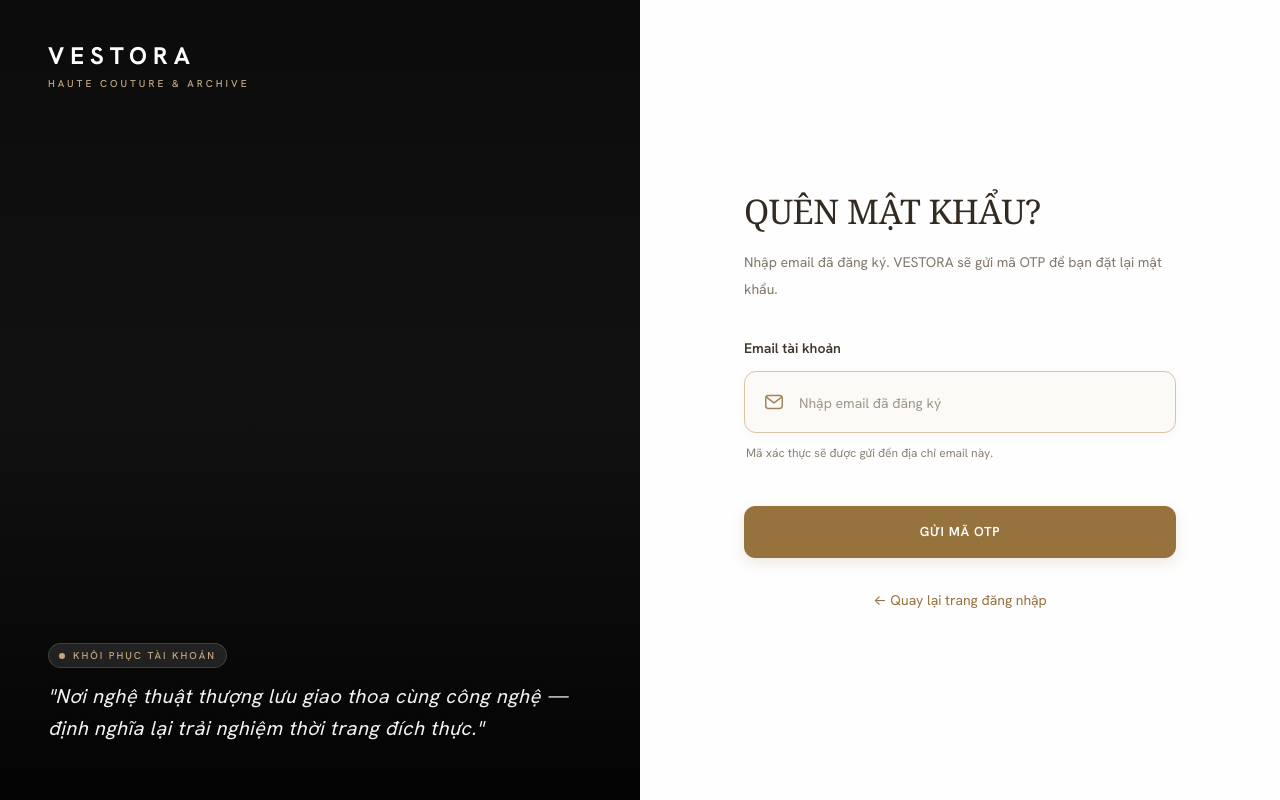
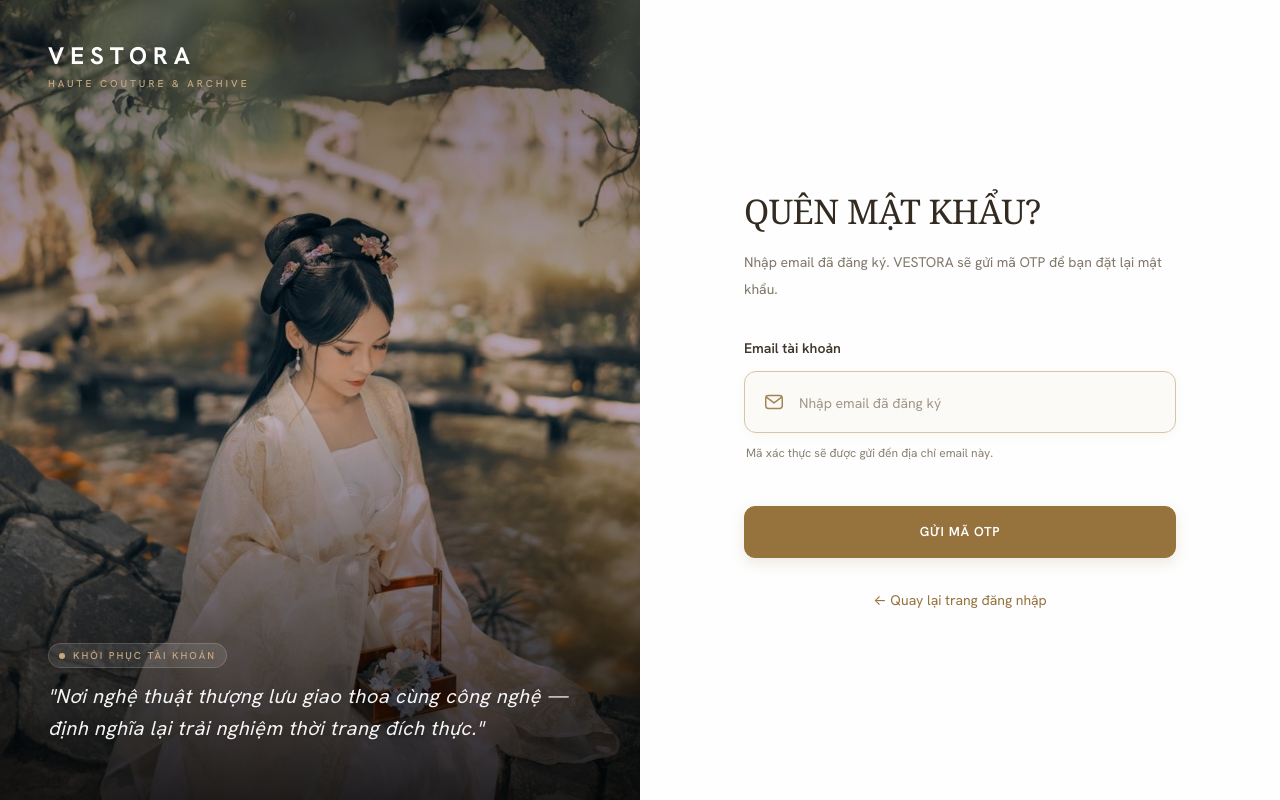
Before and after one commit to KieuDucManh-IT/Sep490, a React (Create React App) app in the folder frontend/: page /forgot-password in a window 1280 px wide. Built offline with nearby package versions, Linux system fonts and the light colour scheme; no server answers.

Commit message:
Add Image

```diff
--- a/frontend/src/components/AuthLayout.js
+++ b/frontend/src/components/AuthLayout.js
@@ -1,17 +1,14 @@
-import React from 'react';
-import '../styles/AuthLayout.css';
+import React from "react";
+import "../styles/AuthLayout.css";
 
-/**
- * AuthLayout — Shared layout wrapper for all authentication pages.
- * Left panel: Brand imagery with gradient overlay, logo, and quote.
- * Right panel: Form content (children).
- */
+const BRAND_IMAGE =
+  `${process.env.PUBLIC_URL || ""}/images/auth/auth-1.jpg`;
+
 const AuthLayout = ({
   children,
-  brandImageSrc,
-  badgeText = 'ATELIER PRIVÉ PROTECTION',
+  badgeText = "ATELIER PRIVÉ PROTECTION",
   quoteText = '"Nơi nghệ thuật thượng lưu giao thoa cùng công nghệ — định nghĩa lại trải nghiệm thời trang đích thực."',
-  logoSubtitle = 'HAUTE COUTURE & ARCHIVE',
+  logoSubtitle = "HAUTE COUTURE & ARCHIVE",
   footerText,
   footerSubText,
   showTopSpacer = false,
@@ -19,43 +16,55 @@ const AuthLayout = ({
 }) => {
   return (
     <div className="auth-layout">
-      {/* === Left Brand Panel === */}
       <section className="auth-brand" aria-label="Vestora Brand">
-        {/* Background Image */}
-        {brandImageSrc && (
-          <img
-            className="auth-brand__image"
-            src={brandImageSrc}
-            alt="Vestora haute couture editorial"
-            loading="eager"
-          />
-        )}
+        <img
+          className="auth-brand__image"
+          src={BRAND_IMAGE}
+          alt="Thời trang Vestora"
+          loading="eager"
+        />
 
-        {/* Gradient Overlay */}
-        <div className="auth-brand__overlay" aria-hidden="true" />
+        <div
+          className="auth-brand__overlay"
+          aria-hidden="true"
+        />
 
-        {/* Logo */}
-        <a href="/" className="auth-brand__logo" aria-label="Trang chủ Vestora">
-          <span className="auth-brand__logo-name">VESTORA</span>
-          <span className="auth-brand__logo-tagline">{logoSubtitle}</span>
+        <a
+          href="/"
+          className="auth-brand__logo"
+          aria-label="Trang chủ Vestora"
+        >
+          <span className="auth-brand__logo-name">
+            VESTORA
+          </span>
+
+          <span className="auth-brand__logo-tagline">
+            {logoSubtitle}
+          </span>
         </a>
 
-        {/* Bottom Quote Area */}
         <div className="auth-brand__bottom">
-          {/* Badge Pill */}
           <div className="auth-brand__badge">
-            <span className="auth-brand__badge-dot" aria-hidden="true" />
-            <span className="auth-brand__badge-text">{badgeText}</span>
+            <span
+              className="auth-brand__badge-dot"
+              aria-hidden="true"
+            />
+
+            <span className="auth-brand__badge-text">
+              {badgeText}
+            </span>
           </div>
 
-          {/* Blockquote */}
-          <blockquote className="auth-brand__quote">{quoteText}</blockquote>
+          <blockquote className="auth-brand__quote">
+            {quoteText}
+          </blockquote>
         </div>
       </section>
 
-      {/* === Right Form Panel === */}
-      <section className="auth-form-panel" aria-label="Authentication Form">
-        {/* Top Spacer */}
+      <section
+        className="auth-form-panel"
+        aria-label="Authentication Form"
+      >
         {showTopSpacer && (
           <div className="auth-form-panel__top-spacer">
             {topSpacerContent || (
@@ -66,14 +75,25 @@ const AuthLayout = ({
           </div>
         )}
 
-        {/* Main Form Wrapper */}
-        <div className="auth-form-wrapper">{children}</div>
+        <div className="auth-form-wrapper">
+          {children}
+        </div>
 
-        {/* Footer */}
         {footerText && (
-          <footer className={`auth-footer ${footerSubText ? 'auth-footer--bordered' : ''}`}>
-            <p className="auth-footer__text">{footerText}</p>
-            {footerSubText && <p className="auth-footer__sub">{footerSubText}</p>}
+          <footer
+            className={`auth-footer ${
+              footerSubText ? "auth-footer--bordered" : ""
+            }`}
+          >
+            <p className="auth-footer__text">
+              {footerText}
+            </p>
+
+            {footerSubText && (
+              <p className="auth-footer__sub">
+                {footerSubText}
+              </p>
+            )}
           </footer>
         )}
       </section>
```
Also changed, not shown: frontend/public/images/auth/auth-1.jpg (added).
